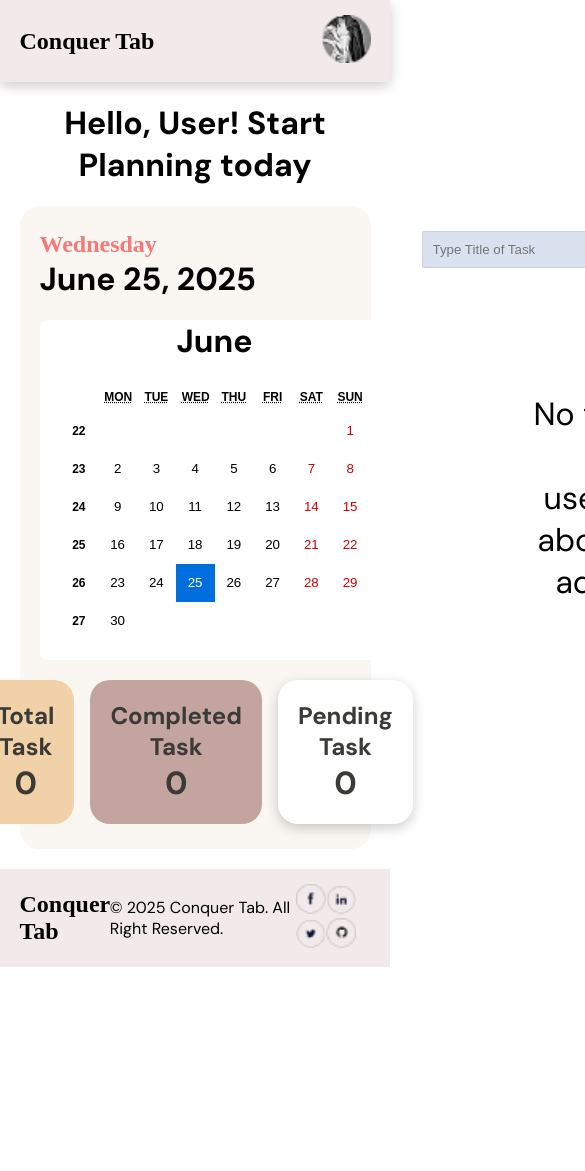
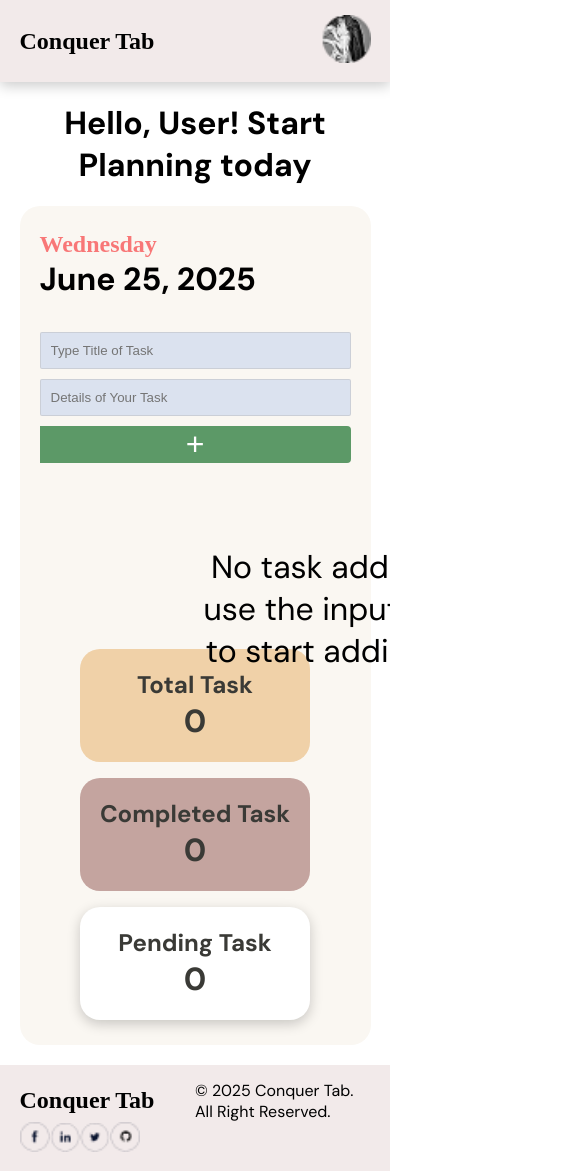
Before and after one commit to Holuwaconquer/React-TodoApp, a React (Vite) app: page / in a window 390 px wide. Shown: the top 1171 px of the page, 585 px wide, since content can reach past the window. Before the commit the page ends 967 px from the top, so only its background shows below. Built offline with nearby package versions, Linux system fonts and the light colour scheme; a web font is replaced by a local one.

Commit message:
updated with media query

```diff
--- a/src/components/Main.jsx
+++ b/src/components/Main.jsx
@@ -29,7 +29,7 @@ const Main = ({ addToTask, taskArray, editIndex, taskToEdit, deleteTask, complet
                             year: 'numeric'
                         })
                     }</h1>
-                    <div style={
+                    <div className='calenderFeatures' style={
                         {
                             backgroundColor: 'white',
                             textAlign: 'center',
--- a/src/index.css
+++ b/src/index.css
@@ -89,6 +89,7 @@ body{
   gap: 1em;
   margin: 20px 0;
 }
+
 .cardDiv{
   display: grid;
   grid-template-columns: 3fr 0.2fr;
@@ -166,3 +167,38 @@ body{
 .logo{
   font-family: "UnifrakturMaguntia", cursive;
 }
+
+
+@media screen and (max-width: 998px) {
+  html, body{
+    overflow-x: hidden;
+  }
+  .cardContainer{
+    grid-template-columns: 1fr;
+    grid-template-rows: auto;
+  }
+  .calenderFeatures{
+    display: none;
+  }
+  .mainTop{
+    grid-template-columns: 1fr;
+    grid-template-rows: auto;
+  }
+  .taskSection{
+    justify-self: normal;
+  }
+  .TaskInput{
+    grid-template-columns: 1fr;
+    gap: 0.6em;
+  }
+  .taskCountDiv{
+    grid-template-columns: 1fr;
+  }
+  .footerBar{
+    display: grid;
+    grid-template-columns: 1fr 1fr;
+    grid-template-rows: auto;
+    align-items: center;
+    justify-content: center;
+  }
+}
```
